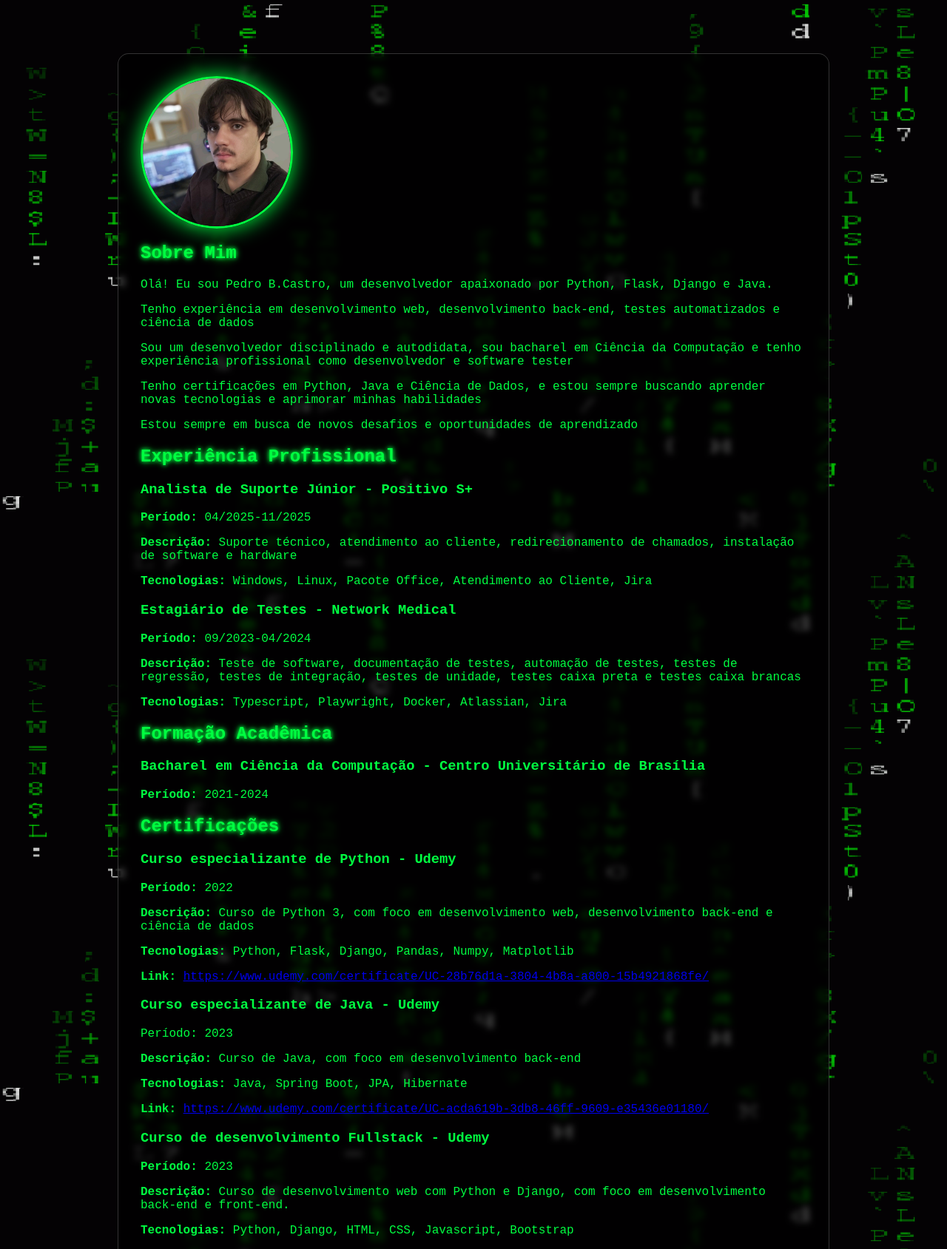
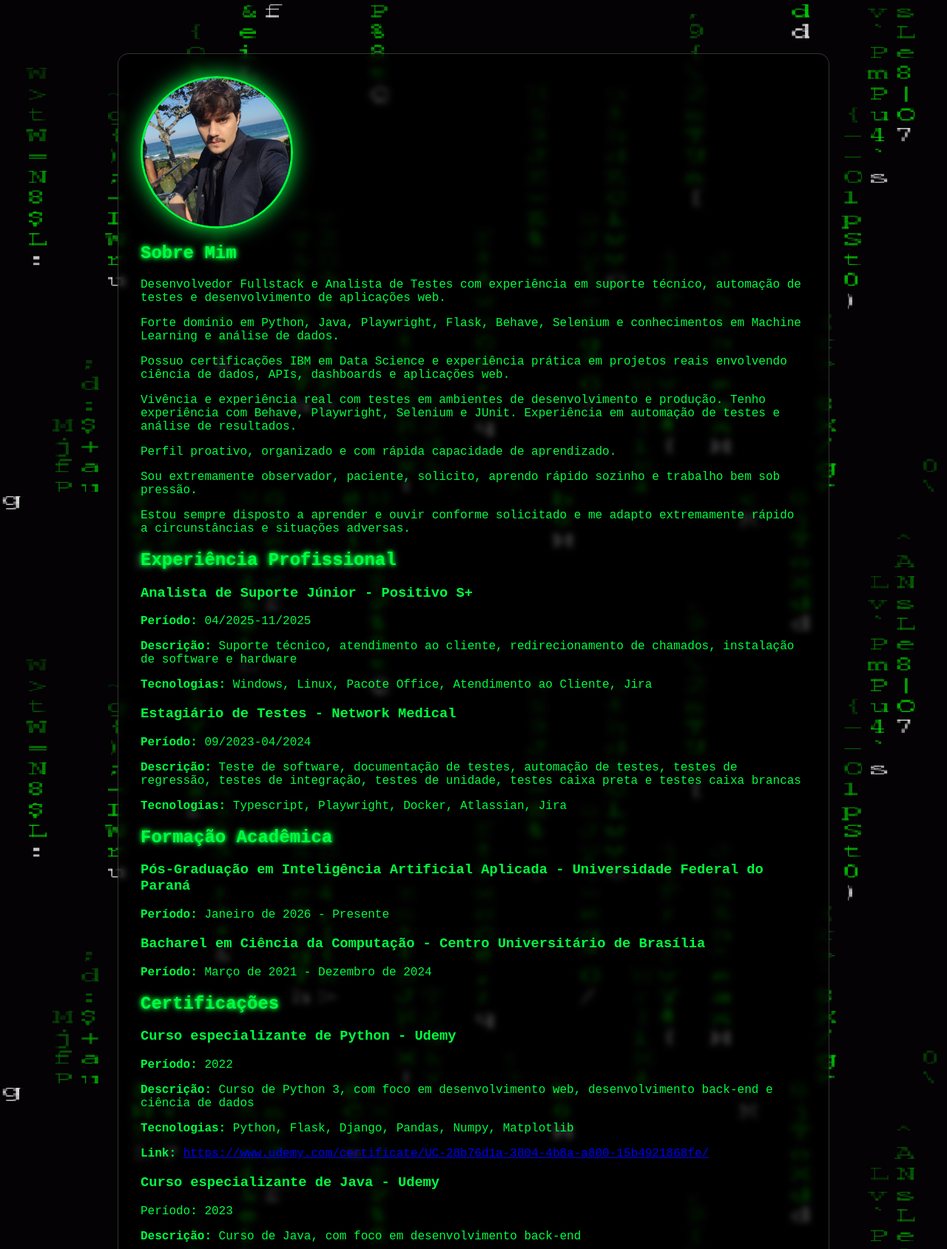
Before and after one commit to PBelle451/MyPortfolio, a Flask app: page / in a window 1280 px wide. Shown: the part 135-1824 px from the top of the page at 74% size. Run offline with Flask 3, Linux system fonts and the light colour scheme.

Commit message:
Finished

```diff
--- a/templates/about.html
+++ b/templates/about.html
@@ -7,7 +7,7 @@
 
     <section>
         <div class="profile-container">
-            <img src="{{ url_for('static', filename='images/profile.png') }}"
+            <img src="{{ url_for('static', filename='images/Profile.jpeg') }}"
             alt="Foto profissional"
             class="profile-image">
         </div>
@@ -15,11 +15,13 @@
 
     <section>
         <h1 class="glow">Sobre Mim</h1>
-        <p>Olá! Eu sou Pedro B.Castro, um desenvolvedor apaixonado por Python, Flask, Django e Java.</p>
-        <p>Tenho experiência em desenvolvimento web, desenvolvimento back-end, testes automatizados e ciência de dados</p>
-        <p>Sou um desenvolvedor disciplinado e autodidata, sou bacharel em Ciência da Computação e tenho experiência profissional como desenvolvedor e software tester</p>
-        <p>Tenho certificações em Python, Java e Ciência de Dados, e estou sempre buscando aprender novas tecnologias e aprimorar minhas habilidades</p>
-        <p>Estou sempre em busca de novos desafios e oportunidades de aprendizado</p>
+        <p>Desenvolvedor Fullstack e Analista de Testes com experiência em suporte técnico, automação de testes e desenvolvimento de aplicações web.</p>
+        <p>Forte domínio em Python, Java, Playwright, Flask, Behave, Selenium e conhecimentos em Machine Learning e análise de dados.</p>
+        <p>Possuo certificações IBM em Data Science e experiência prática em projetos reais envolvendo ciência de dados, APIs, dashboards e aplicações web.</p>
+        <p>Vivência e experiência real com testes em ambientes de desenvolvimento e produção. Tenho experiência com Behave, Playwright, Selenium e JUnit. Experiência em automação de testes e análise de resultados.</p>
+        <p>Perfil proativo, organizado e com rápida capacidade de aprendizado.</p>
+        <p>Sou extremamente observador, paciente, solicito, aprendo rápido sozinho e trabalho bem sob pressão.</p>
+        <p>Estou sempre disposto a aprender e ouvir conforme solicitado e me adapto extremamente rápido a circunstâncias e situações adversas.</p>
     </section>
 
     <section>
@@ -38,8 +40,11 @@
 
     <section>
         <h1 class="glow">Formação Acadêmica</h1>
+        <h3><strong>Pós-Graduação em Inteligência Artificial Aplicada</strong> - Universidade Federal do Paraná</h3>
+        <p><strong>Período:</strong> Janeiro de 2026 - Presente</p>
+
         <h3><strong>Bacharel em Ciência da Computação</strong> - Centro Universitário de Brasília</h3>
-        <p><strong>Período:</strong> 2021-2024</p>
+        <p><strong>Período:</strong> Março de 2021 - Dezembro de 2024</p>
     </section>
 
     <section>
--- a/templates/base.html
+++ b/templates/base.html
@@ -42,7 +42,7 @@
     </main>
 
     <footer>
-        <p>&copy; 2025 Meu Portfólio. Todos os direitos reservados. Escolha a pílula vermelha...</p>
+        <p>&copy; 2026 Meu Portfólio. Todos os direitos reservados. Escolha a pílula vermelha...</p>
     </footer>
 
     <script src="/app/static/js/matrix.js"></script>
```
Also changed, not shown: static/images/Profile.jpeg (added), static/images/profile.png (deleted).
